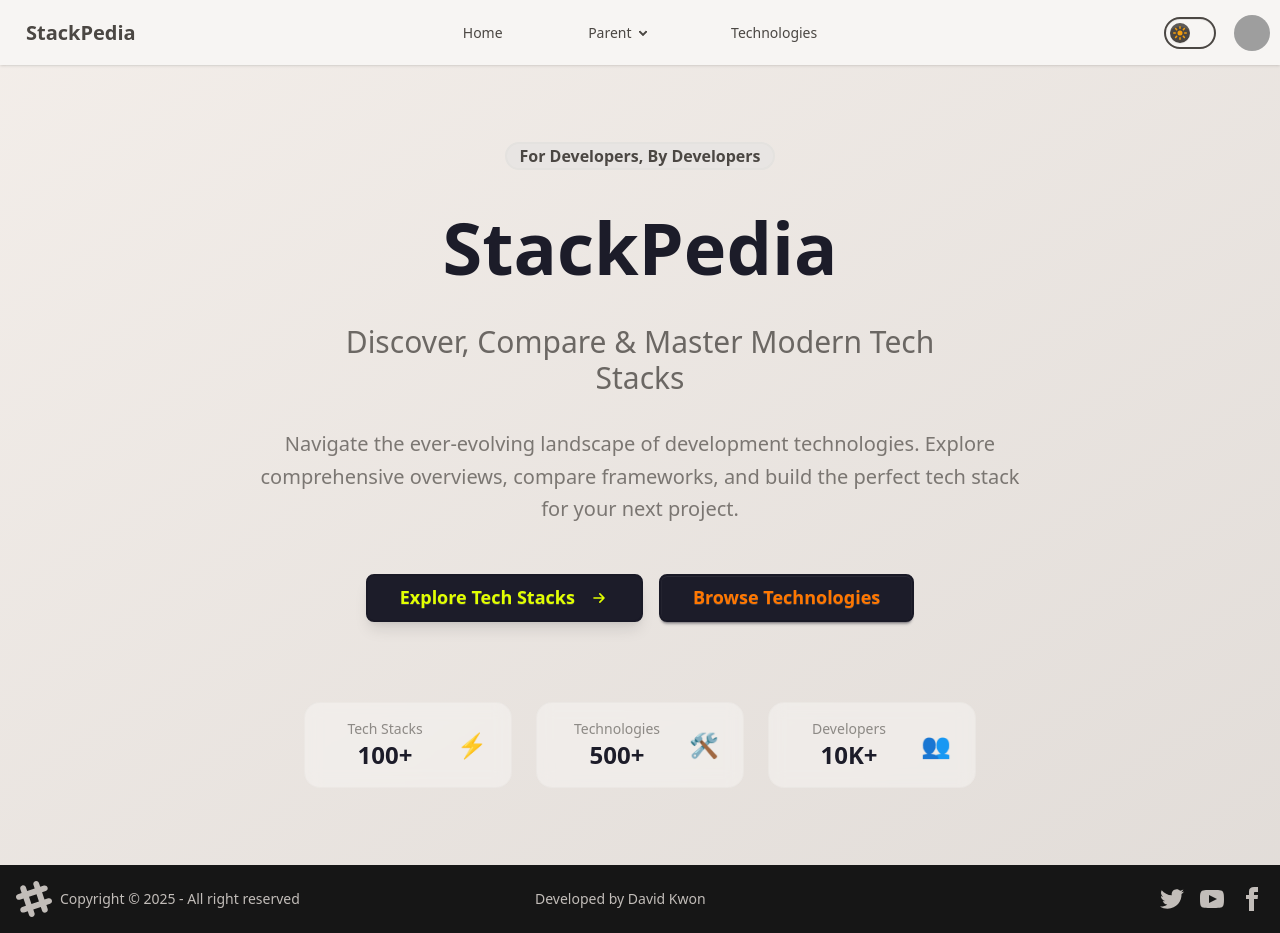
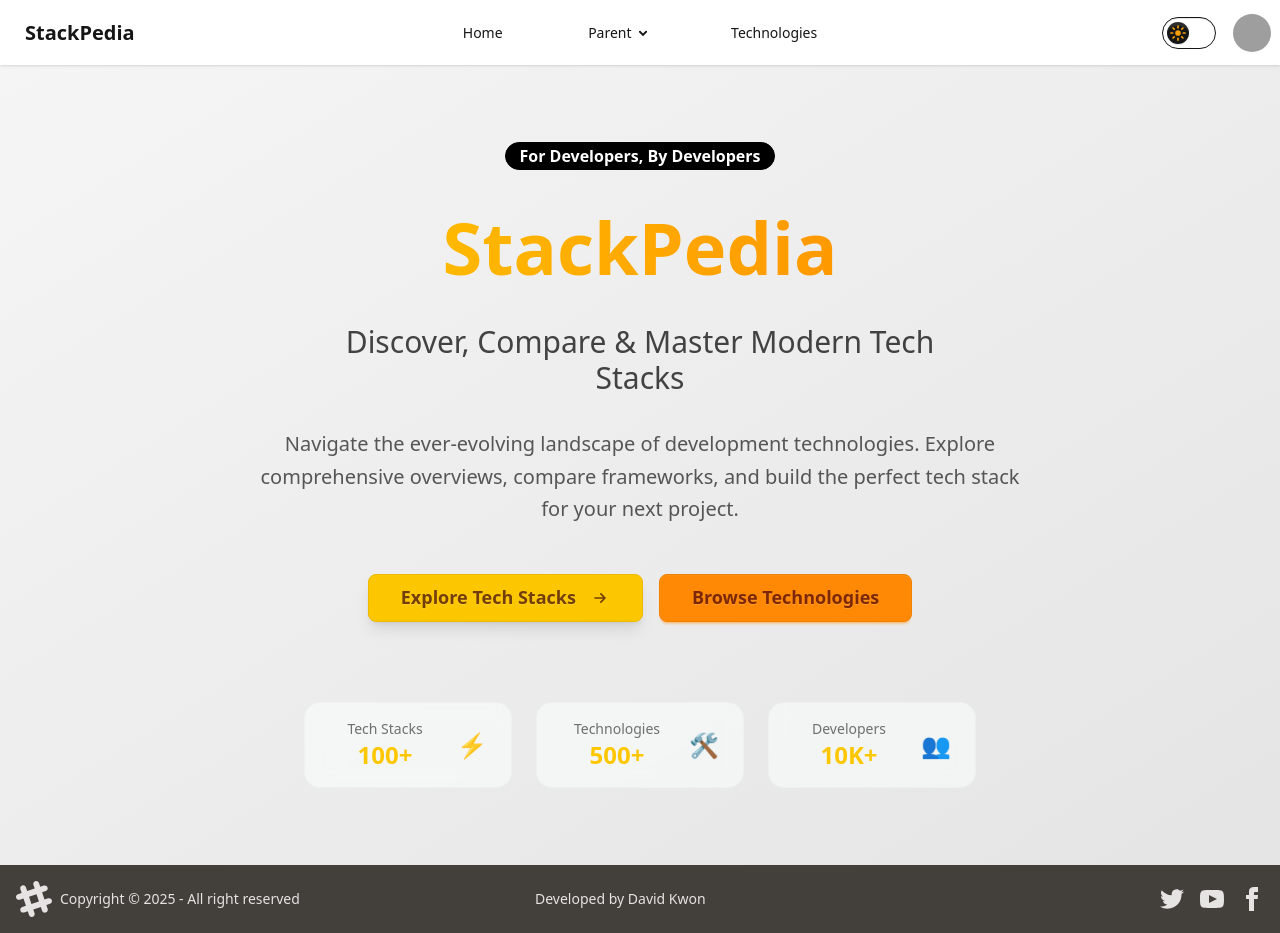
Before and after one commit to dkwon1223/stackpedia-v2-client, a React (Vite) app: page / in a window 1280 px wide. Built offline with nearby package versions, Linux system fonts and the light colour scheme; grey boxes are pictures that could not be loaded.

Commit message:
Fix bug with theme toggle state

```diff
--- a/src/components/Hero.tsx
+++ b/src/components/Hero.tsx
@@ -4,7 +4,7 @@ const Hero = () => {
     <div className="hero bg-gradient-to-br from-base-200 to-base-300 min-h-screen">
       <div className="hero-content text-center max-w-4xl">
         <div className="space-y-8">
-          <div className="badge badge-soft badge-lg font-semibold">
+          <div className="badge badge-accent badge-lg font-semibold">
             For Developers, By Developers
           </div>
           <h1 className="text-6xl md:text-7xl font-bold bg-gradient-to-r from-primary to-secondary bg-clip-text text-transparent leading-tight">
--- a/src/components/Navbar.tsx
+++ b/src/components/Navbar.tsx
@@ -1,11 +1,8 @@
 import { MoonIcon, SunIcon } from "@heroicons/react/16/solid";
 import { Link } from "react-router";
-import ToggleIcon from "./ToggleIcon";
-import { useTheme } from "../context/ThemeContext";
+import ThemeToggle from "./ThemeToggle";
 
 const Navbar = () => {
-
-  const { toggleTheme } = useTheme();
 
   return (
     <div className="navbar bg-base-100 shadow-sm">
@@ -61,7 +58,7 @@ const Navbar = () => {
             <Link to={"/"}>Home</Link>
           </li>
           <li>
-            <details>
+            <details className="z-10">
               <summary>Parent</summary>
               <ul className="p-2">
                 <li>
@@ -79,7 +76,7 @@ const Navbar = () => {
         </ul>
       </div>
       <div className="navbar-end">
-        <ToggleIcon tip={"toggle theme"} icon1={<SunIcon color="#F59E0B" />} icon2={<MoonIcon color="#6366F1"/>} toggleHandler={toggleTheme}/>
+        <ThemeToggle tip={"toggle theme"} icon1={<SunIcon color="#F59E0B" />} icon2={<MoonIcon color="#6366F1"/>} />
         <div className="dropdown dropdown-end ml-4">
           <div
             tabIndex={0}
--- a/src/components/ToggleIcon.tsx
+++ b/src/components/ThemeToggle.tsx
@@ -1,17 +1,26 @@
+
 import { FC, ReactNode } from "react";
+import { useTheme } from "../context/ThemeContext";
 
-interface ToggleIconProps {
+interface ThemeToggleProps {
     tip?: string;
     icon1: ReactNode;
     icon2: ReactNode;
-    toggleHandler?: () => void;
 }
 
-const ToggleIcon: FC<ToggleIconProps> = (props) => {
+const ThemeToggle: FC<ThemeToggleProps> = (props) => {
+  const { theme, toggleTheme } = useTheme();
+
+  const isChecked = theme === 'luxury';
+
   return (
     <div className="tooltip tooltip-bottom" data-tip={props.tip}>
       <label className="toggle toggle-xl text-base-content">
-        <input type="checkbox" onChange={props.toggleHandler}/>
+        <input
+          type="checkbox"
+          checked={isChecked}
+          onChange={toggleTheme}
+        />
         <div className="tooltip tooltip-bottom">
           {props.icon1}
         </div>
@@ -23,4 +32,4 @@ const ToggleIcon: FC<ToggleIconProps> = (props) => {
   );
 };
 
-export default ToggleIcon;
+export default ThemeToggle;
--- a/src/context/ThemeContext.tsx
+++ b/src/context/ThemeContext.tsx
@@ -1,20 +1,15 @@
 import { createContext, useContext, useEffect, useState } from "react";
+import { ReactNode } from "react";
 
 const ThemeContext = createContext({
-    theme: 'silk',
+    theme: 'bumblebee',
     toggleTheme: () => {},
 });
-
-import { ReactNode } from "react";
 
 export function ThemeProvider({ children }: { children: ReactNode }) {
     const [theme, setTheme] = useState(() => {
         const saved = localStorage.getItem('theme');
-        if(saved) return saved;
-
-        return window.matchMedia('(prefers-color-scheme: dark)').matches
-            ? 'luxury'
-            : 'silk';
+        return saved ? saved : 'bumblebee';
     });
 
     useEffect(() => {
@@ -23,7 +18,7 @@ export function ThemeProvider({ children }: { children: ReactNode }) {
     }, [theme]);
 
     const toggleTheme = () => {
-        theme === 'silk' ? setTheme('luxury') : setTheme('silk');
+        theme === 'bumblebee' ? setTheme('luxury') : setTheme('bumblebee');
     };
 
     return (
--- a/src/index.css
+++ b/src/index.css
@@ -1,4 +1,4 @@
 @import "tailwindcss";
 @plugin "daisyui" {
-    themes: silk --default, luxury --prefersDark
+    themes: bumblebee --default, luxury --prefersDark
 }
```
